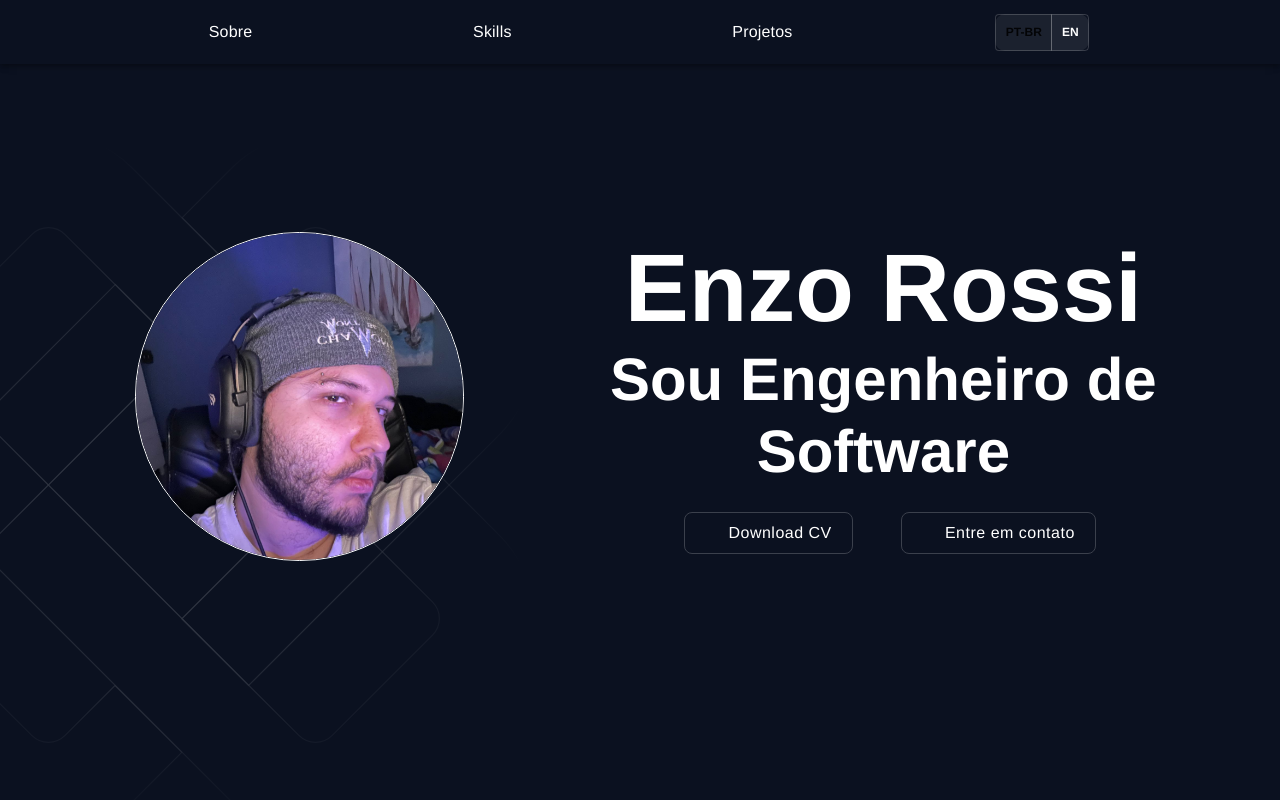
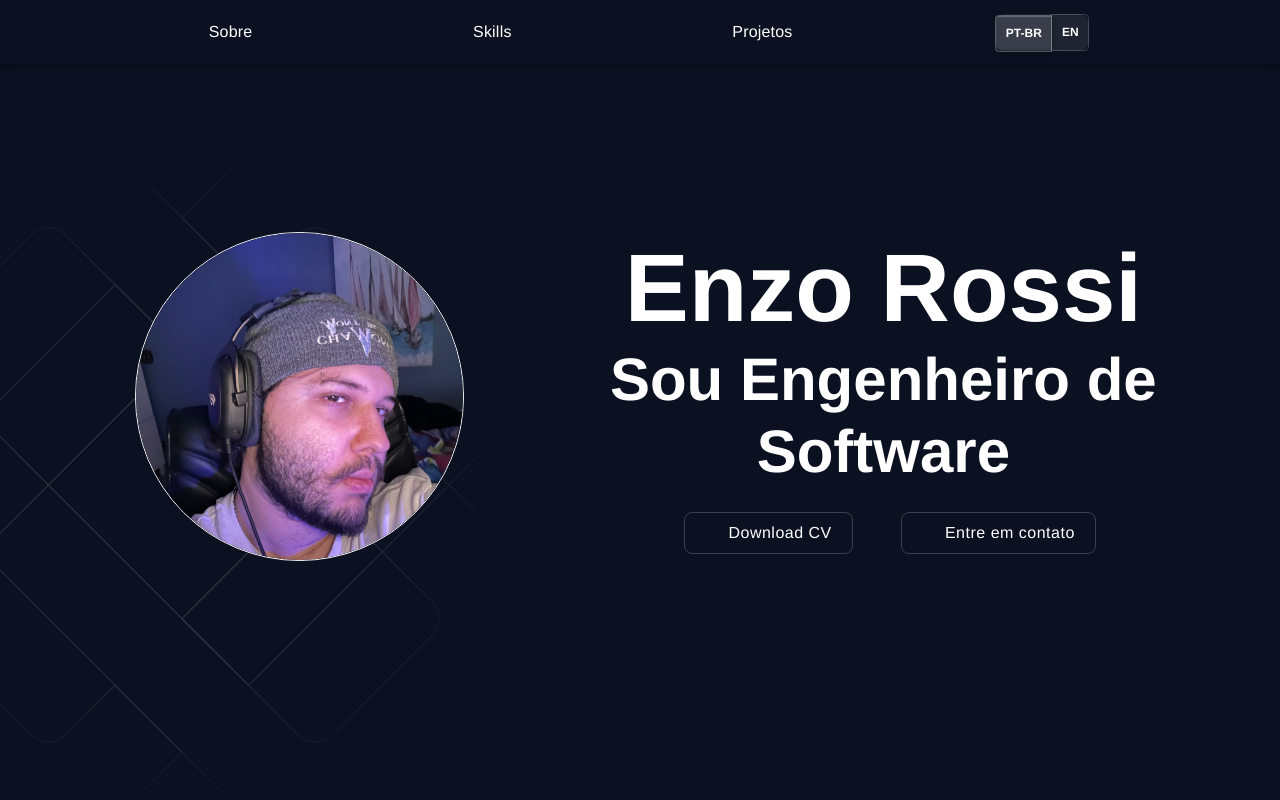
Before and after one commit to enzrossi12/my-portfolio, a React (Vite) app: page / in a window 1280 px wide. Shown: the top 800 px of the page. Built offline with nearby package versions, Linux system fonts and the light colour scheme; some icons are missing.

Commit message:
style(language-switcher): keep white labels and add pressed relief state

```diff
--- a/src/components/LanguageSwitcher/LanguageSwitcher.tsx
+++ b/src/components/LanguageSwitcher/LanguageSwitcher.tsx
@@ -22,14 +22,22 @@
         backgroundColor: "rgba(255,255,255,0.08)",
         borderRadius: "10px",
         ".MuiToggleButton-root": {
-          color: "inherit",
+          color: "#fff",
           borderColor: "rgba(255,255,255,0.18)",
           px: 1.2,
           fontSize: "0.75rem",
           fontWeight: 700,
+          textTransform: "none",
         },
         ".Mui-selected": {
-          backgroundColor: "rgba(255,255,255,0.18)",
+          color: "#fff !important",
+          backgroundColor: "rgba(255,255,255,0.12) !important",
+          boxShadow:
+            "inset 0 1px 1px rgba(255,255,255,0.25), inset 0 -1px 2px rgba(0,0,0,0.35), 0 2px 6px rgba(0,0,0,0.25)",
+          transform: "translateY(1px)",
+        },
+        ".MuiToggleButton-root:hover": {
+          backgroundColor: "rgba(255,255,255,0.14)",
         },
       }}
     >
```
